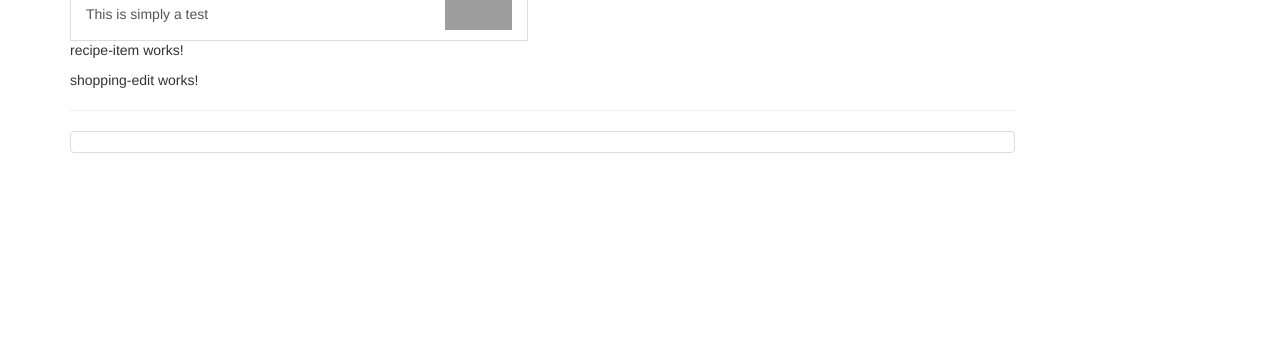
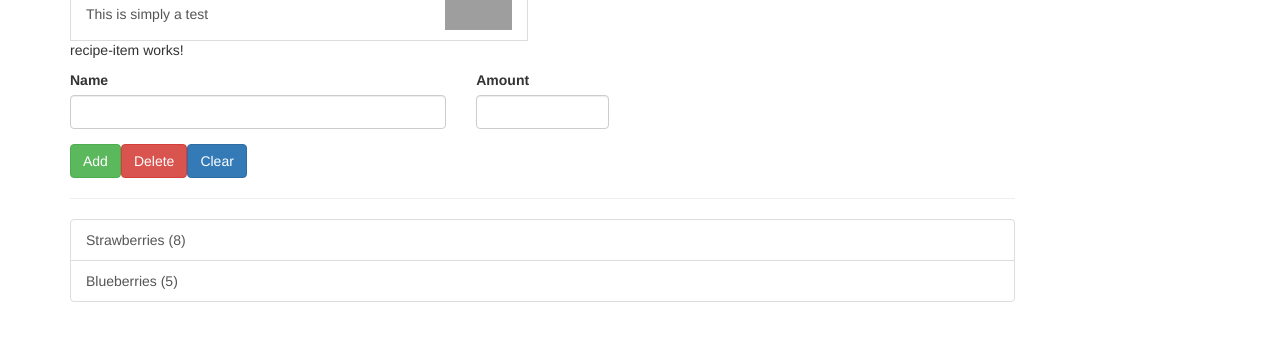
Before and after one commit to thelensguy/Angular-Recipe-Book, an Angular app: page / in a window 1280 px wide. Shown: the part 249-590 px from the top of the page. Built offline with nearby package versions, Linux system fonts and the light colour scheme; grey boxes are pictures that could not be loaded.

Commit message:
added shopping list edit buttons

```diff
--- a/src/app/shopping-list/shopping-edit/shopping-edit.component.html
+++ b/src/app/shopping-list/shopping-edit/shopping-edit.component.html
@@ -1 +1,23 @@
-<p>shopping-edit works!</p>
+<div class="row">
+  <div class="col-xs-12">
+    <form>
+      <div class="row">
+        <div class="col-sm-5 form-group">
+          <label for="name">Name</label>
+          <input type="text" id="name" class="form-control">
+        </div>
+        <div class="col-sm-2 form-group">
+          <label for="amount">Amount</label>
+          <input type="number" id="amount" class="form-control">
+        </div>
+      </div>
+      <div class="row">
+        <div class="col-xs-12">
+          <button class="btn btn-success" type="submit">Add</button>
+          <button class="btn btn-danger" type="button">Delete</button>
+          <button class="btn btn-primary" type="button">Clear</button>
+        </div>
+      </div>
+    </form>
+  </div>
+</div>
--- a/src/app/shopping-list/shopping-list.component.html
+++ b/src/app/shopping-list/shopping-list.component.html
@@ -3,7 +3,9 @@
     <app-shopping-edit></app-shopping-edit>
     <hr>
     <ul class="list-group">
-      <a class="list-group-item" style="cursor: pointer"></a>
+      <a class="list-group-item" style="cursor: pointer" *ngFor="let ingredient of ingredients">{{ ingredient.name }}
+        ({{ ingredient.amount }})
+      </a>
     </ul>
   </div>
 </div>
--- a/src/app/shopping-list/shopping-list.component.ts
+++ b/src/app/shopping-list/shopping-list.component.ts
@@ -1,4 +1,5 @@
 import { Component, OnInit } from '@angular/core';
+import { Ingredients } from '../shared/ingredients.model'
 
 @Component({
   selector: 'app-shopping-list',
@@ -6,7 +7,10 @@ import { Component, OnInit } from '@angular/core';
   styleUrls: ['./shopping-list.component.css']
 })
 export class ShoppingListComponent implements OnInit {
-  ingredients = [];
+  ingredients: Ingredients[] = [
+    new Ingredients('Strawberries', 8),
+    new Ingredients('Blueberries', 5),
+  ];
 
   constructor() { }
 
```
